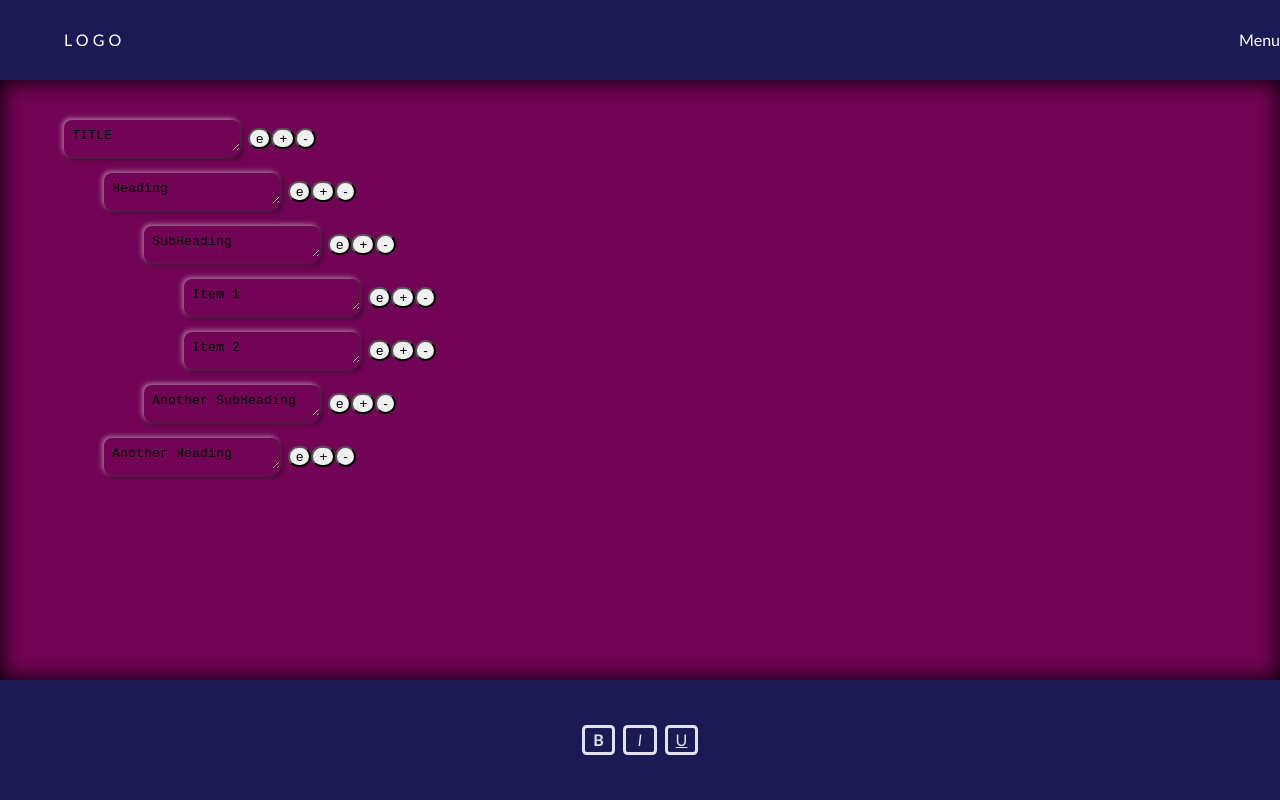
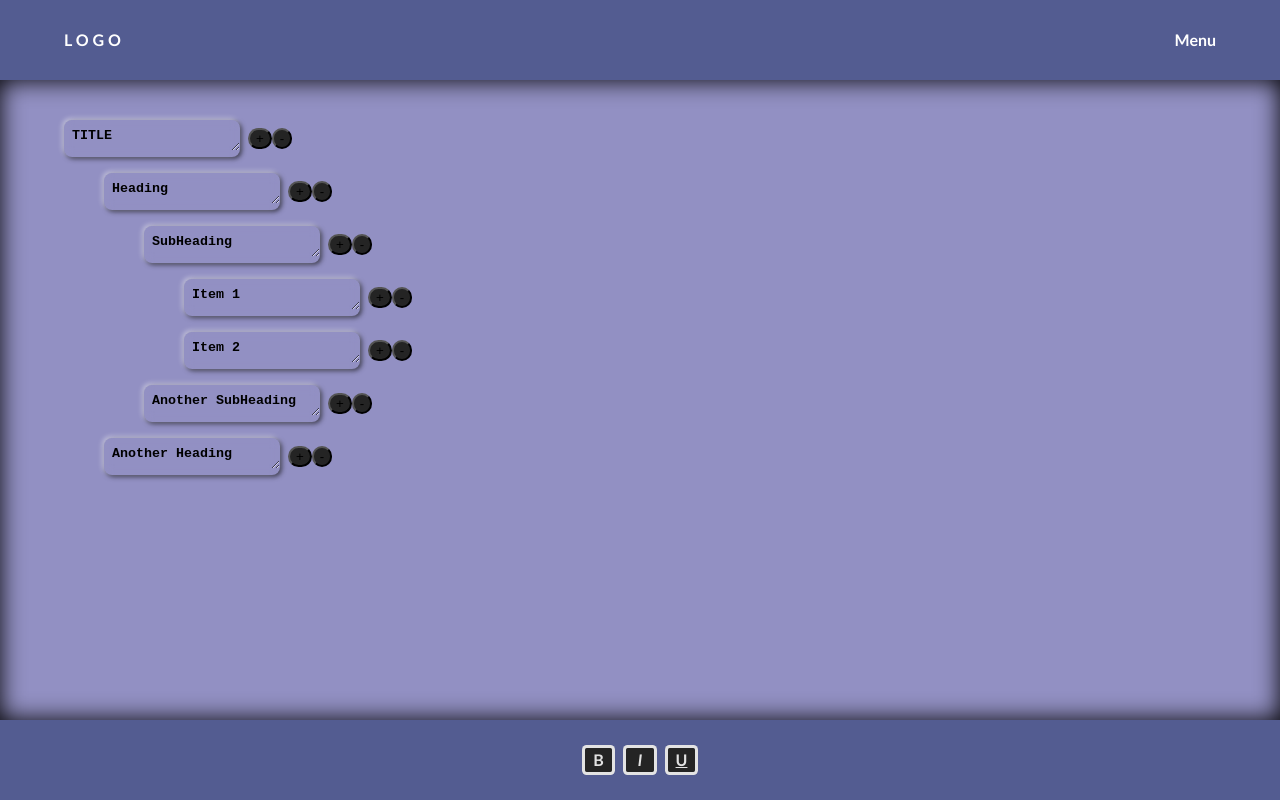
Before and after one commit to RandomUSBcable/MIndMap, a React (Vite) app: page / in a window 1280 px wide. Built offline with nearby package versions, Linux system fonts and the light colour scheme.

Commit message:
Functionality for adding a note

```diff
--- a/src/components/Header.tsx
+++ b/src/components/Header.tsx
@@ -1,10 +1,11 @@
 import Logo from "./header/Logo";
+import Menu from "./header/Menu";
 
 function Header() {
   return (
     <div className="Header">
       <Logo />
-      <div>Menu</div>
+      <Menu />
     </div>
   );
 }
--- a/src/components/body/list/SortTheNoteList.tsx
+++ b/src/components/body/list/SortTheNoteList.tsx
@@ -184,9 +184,6 @@ const SortTheNoteList: React.FC<RecursiveListProps> = ({
             </li>
             <div className="EditButtons">
               <button className="Button" onClick={() => onAdd(item.id)}>
-                e
-              </button>
-              <button className="Button" onClick={() => onAdd(item.id)}>
                 +
               </button>
               <button className="Button" onClick={() => onRemove(item.id)}>
--- a/src/components/body/list/TextContent.tsx
+++ b/src/components/body/list/TextContent.tsx
@@ -295,7 +295,6 @@ const BuildListFromStorage = (
             id: item.id,
             children: [],
           });
-          console.log(item.id, IndexNumber);
         } else {
           PushItemsrecursively(
             ListToBeBuilt[item.id[IndexNumber] - 1].children,
@@ -305,14 +304,6 @@ const BuildListFromStorage = (
       };
       PushItemsrecursively(BuiltList[0].children);
     }
-    //if (item.numberOfChildren>0){
-    //
-    //  }
-    //  BuiltList.push({
-    //   id: item.id,
-    //   name: item.name,
-    //   children: [],
-    // });
   });
   return BuiltList;
 };
@@ -331,8 +322,6 @@ const ListToBeStored: StoredListType[] = [
 */
 
 const ListToBeStored: StoredListType[] = Deconstruct(InitialList);
-
-console.log("%j", ListToBeStored);
 
 localStorage.setItem("List", JSON.stringify(ListToBeStored));
 let NewList = JSON.parse(localStorage.getItem("List") || "{}");
@@ -356,9 +345,7 @@ const TextContent: React.FC = () => {
   };
 */
   const addItem = (parentId: number[]) => {
-    console.log(parentId);
     let newId: number[] = generateId(parentId);
-    console.log(parentId);
     let newName = "";
 
     /*
@@ -393,41 +380,48 @@ const TextContent: React.FC = () => {
       });
     };
     */
-
-    let IndexCount = 0;
+    const FullAdder = (fullList: ListItem[]) => {
       const addItemRecursively = (
         items: ListItem[],
-      parentId: number[]
-    ): ListItem[] => {
-      return items.map((item) => {
-        if (item.id === parentId) {
+        IndexCount: number = 0
+      ) => {
+        items.map((item) => {
+          if (item.id[IndexCount] === newId[IndexCount]) {
+            console.log("func", IndexCount, newId);
+            if (item.id.length === newId.length - 1) {
+              console.log("enter ", item.id);
               if (item.children) {
-            //newId[newId.length - 1] += item.children.length;
-            let CountOfChildren = 1;
+                let CountOfChildren = 2;
                 item.children.map((subItem) => {
-              console.log(item.name, item.id, subItem.name, subItem.id);
                   subItem.id[subItem.id.length - 1] = CountOfChildren;
                   CountOfChildren += 1;
                 });
+
+                item.children = [
+                  ...item.children,
+                  { name: newName, id: newId, children: [] },
+                ];
+
+                console.log(item.children.length);
+                console.log(newId);
+              } else {
+                item.children = [{ name: newName, id: newId, children: [] }];
+                console.log("no children", newId);
               }
-
-          return {
-            ...item,
-            children: item.children
-              ? [...item.children, { id: newId, name: newName, children: [] }]
-              : [{ id: newId, name: newName, children: [] }],
-          };
+            } else {
+              console.log(item.id, IndexCount);
+              addItemRecursively(item.children, IndexCount + 1);
             }
-
-        return item.children
-          ? { ...item, children: addItemRecursively(item.children, parentId) }
-          : item;
+          }
         });
       };
-
-    setData(addItemRecursively(data, parentId));
+      addItemRecursively(fullList[0].children);
+      {
+        return [...fullList];
+      }
     };
-
+    setData(FullAdder(data));
+  };
   /*
     const FullAdder = (ListToBeAddedHere: ListItem[]) => {
       const AddItemRecursively = (
--- /dev/null
+++ b/src/components/header/Menu.tsx
@@ -0,0 +1,9 @@
+function Menu() {
+  return (
+    <>
+      <div className="MenuHolder">Menu</div>
+    </>
+  );
+}
+
+export default Menu;
--- a/src/index.css
+++ b/src/index.css
@@ -41,6 +41,7 @@ body{
   margin: 0;
   padding: 0;
   font-family: 'Trebuchet MS', 'Lucida Sans Unicode', 'Lucida Grande', 'Lucida Sans', Arial, sans-serif;
+  font-weight: bold;
 }
 
 .container{
@@ -48,7 +49,7 @@ body{
 }
 
 .Header{
-  background-color: #1B1A55;
+  background-color: #535C91;
   margin: 0;
   height: 10vh;
   width: 100%;
@@ -63,14 +64,25 @@ body ::spelling-error {
 }
 
 .Body{
-  background-color: #720455;
+  background-color: #9290C3;
   box-shadow: inset 0 0 3vh 0 black;
-  height: 75vh;
+  height: 80vh;
+  overflow: scroll;
+}
+
+.Body::-webkit-scrollbar {
+  display: none;
+}
+
+/* Hide scrollbar for IE, Edge and Firefox */
+.Body {
+  -ms-overflow-style: none;  /* IE and Edge */
+  scrollbar-width: none;  /* Firefox */
 }
 
 .Footer{
-  background-color: #1B1A55;
-  height: 15vh;
+  background-color: #535C91;
+  height: 10vh;
   display: flex;
   align-items: center;
   justify-content: space-evenly;
@@ -81,8 +93,9 @@ textarea, input{
   border: none;
   background-color: inherit;
   border-radius: 1vh;
-
+font-weight: bold;
   padding:1vh;
+  overflow: hidden;
 }
 
 textarea::-webkit-scrollbar {
@@ -110,6 +123,7 @@ input, select, textarea{
   border: solid;
   width: 3ch;
   border-radius: 0.5ch;
+  background-color: #242424;
 }
 
 .ButtonI{
@@ -117,6 +131,7 @@ input, select, textarea{
   border: solid;
   width: 3ch;
   border-radius: 0.5ch;
+  background-color: #242424;
 }
 
 .ButtonU{
@@ -124,6 +139,7 @@ input, select, textarea{
   border: solid;
   width: 3ch;
   border-radius: 0.5ch;
+  background-color: #242424;
 }
 
 .ButtonHolder{
@@ -173,8 +189,13 @@ ul{
 
 .Button{
   border-radius: 2ch;
+  background-color: #242424;
 }
 
 .LogoHolder{
   padding: 0 5vw;
 }
+
+.MenuHolder{
+  padding: 0 5vw;
+}
```
Lines whose indentation alone changed are shown as unchanged.
